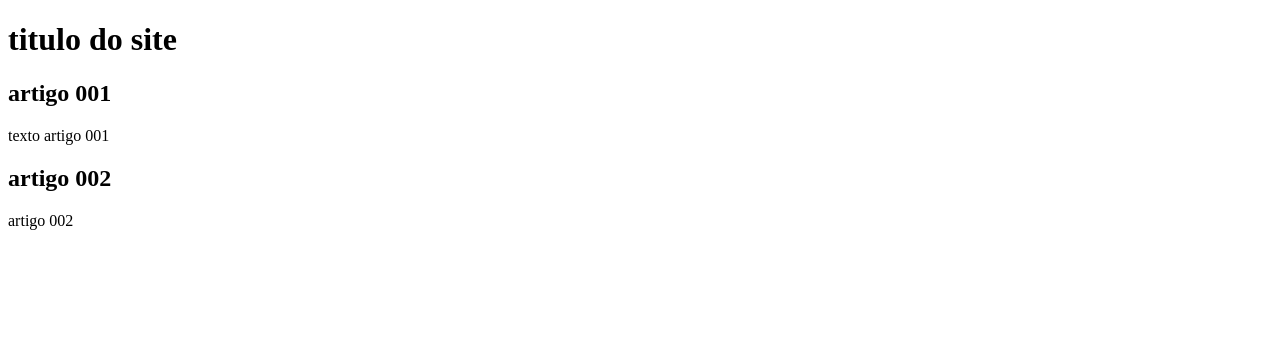
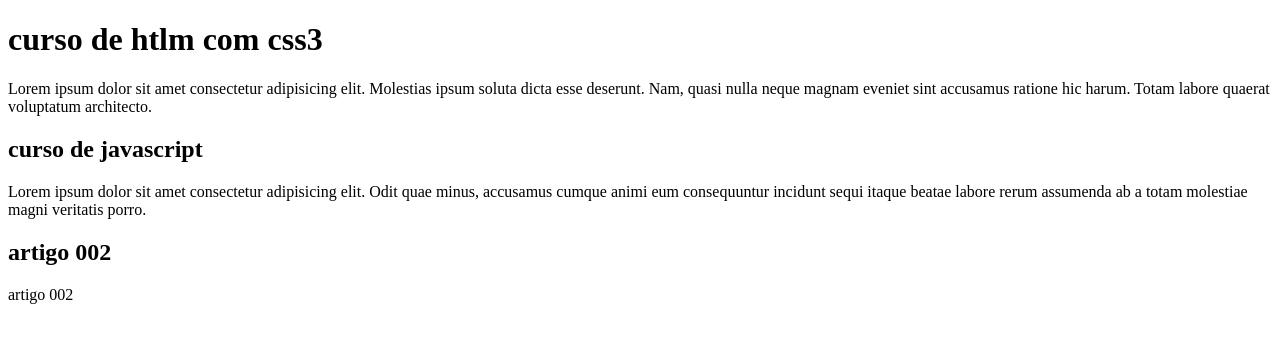
Before and after one commit to josehigordev/projeto-site, a plain HTML site: page index.html in a window 1280 px wide. Drawn offline with Linux system fonts and the light colour scheme.

Commit message:
add conteúdo

```diff
--- a/index.html
+++ b/index.html
@@ -8,11 +8,12 @@
 <body>
      <main>
          <header>
-             <h1>titulo do site</h1>
+             <h1>curso de htlm com css3</h1>
+             <p>Lorem ipsum dolor sit amet consectetur adipisicing elit. Molestias ipsum soluta dicta esse deserunt. Nam, quasi nulla neque magnam eveniet sint accusamus ratione hic harum. Totam labore quaerat voluptatum architecto.</p>
          </header>
          <article>
-            <h2>artigo 001</h2>
-            <p>texto artigo 001</p>
+            <h2>curso de javascript</h2>
+            <p>Lorem ipsum dolor sit amet consectetur adipisicing elit. Odit quae minus, accusamus cumque animi eum consequuntur incidunt sequi itaque beatae labore rerum assumenda ab a totam molestiae magni veritatis porro.</p>
          </article>
            <article>
              <h2>artigo 002</h2>
```
